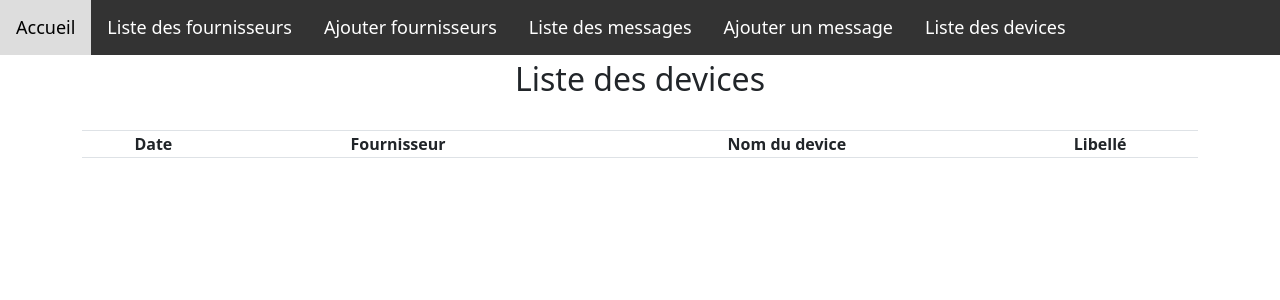
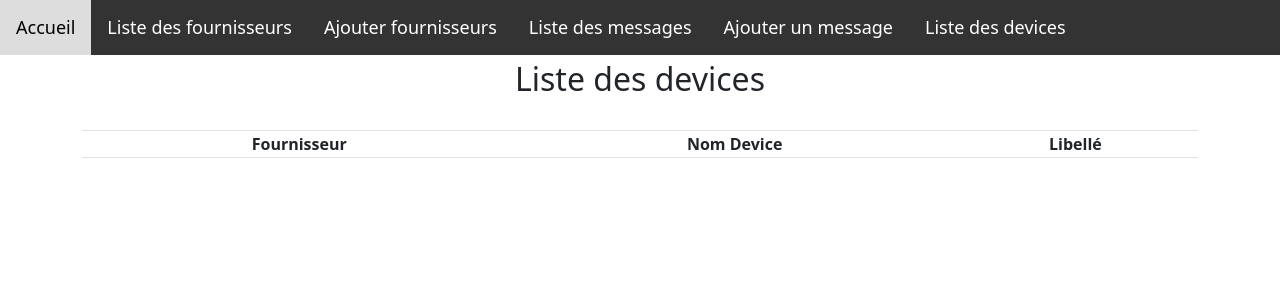
Before and after one commit to RayaneChelghaf/SMSRecovery-AngularApp, an Angular app: page /liste-devices in a window 1280 px wide. Shown: the top 300 px of the page. Built offline with nearby package versions, Linux system fonts and the light colour scheme.

Commit message:
Changement des catégories dans Listing devices

```diff
--- a/src/app/devices/liste-devices.component.html
+++ b/src/app/devices/liste-devices.component.html
@@ -4,9 +4,8 @@
 
     <table class="table table-bordered" style="text-align: center;">
       <tr>
-        <th>Date </th>
         <th>Fournisseur </th>
-        <th>Nom du device </th>
+        <th>Nom Device </th>
         <th>Libellé </th>
       </tr>
 
```
